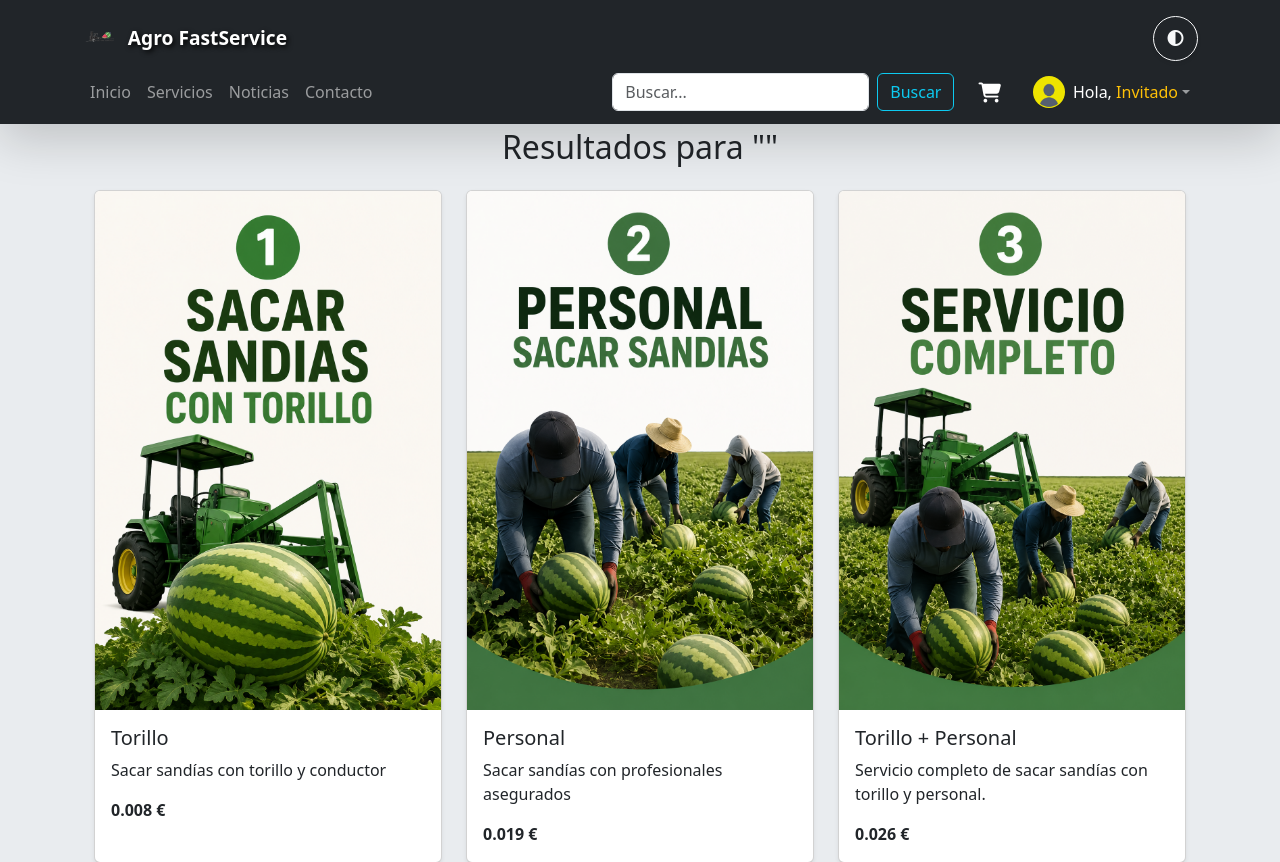
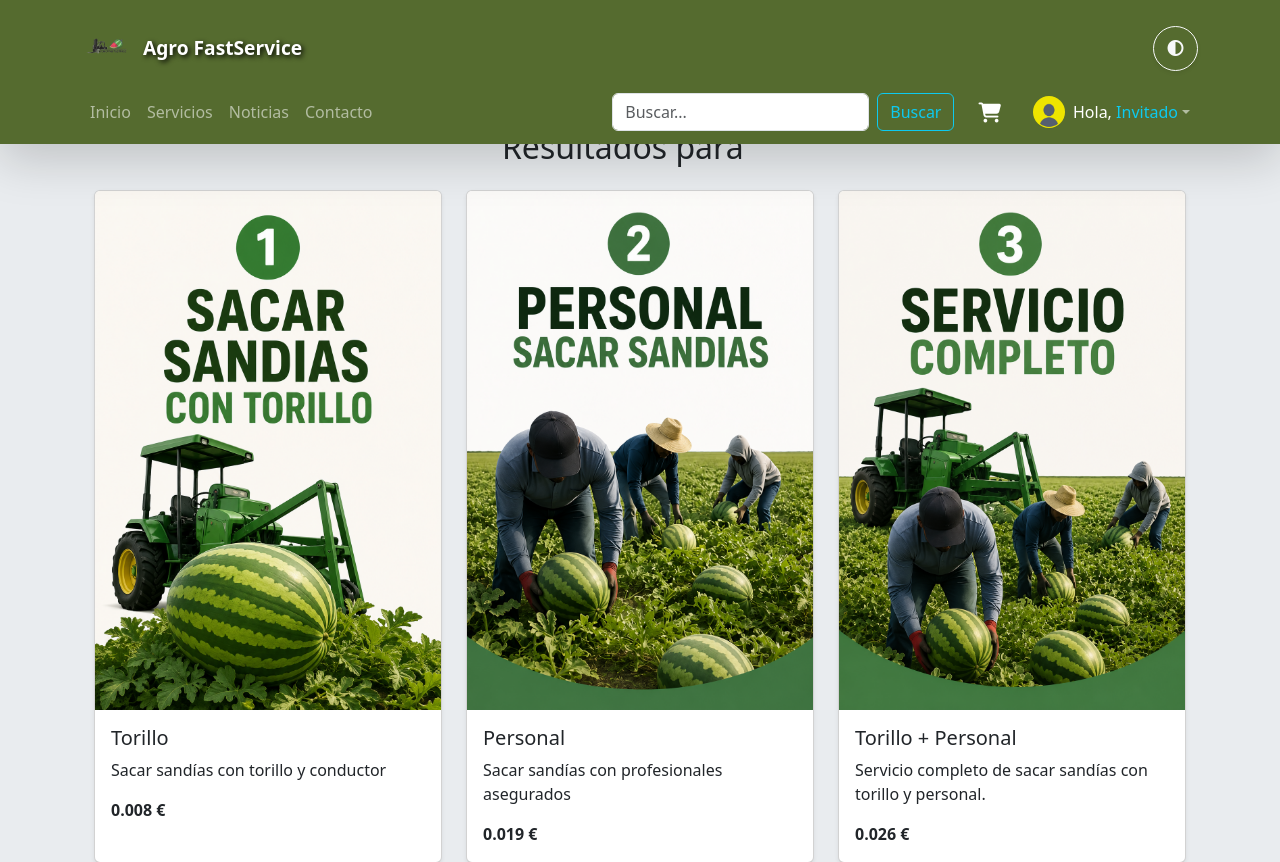
Before and after one commit to Leghlimi/agro_fastservice, a Django app: page /buscador/ in a window 1280 px wide. Shown: the top 862 px of the page. Run offline with Django 5.2, Linux system fonts and the light colour scheme; data comes from the database, SQL or seed files in the repository; both versions use the stored data as it was after the commit.

Commit message:
App completa. Falta refinar front

```diff
--- a/static/css/style.css
+++ b/static/css/style.css
@@ -33,9 +33,9 @@
    NAVBAR
 ========================================================= */
 .navbar {
-    background-color: #212529;
-    /* bg-dark de Bootstrap */
+    background-color: darkolivegreen !important;
 }
+
 
 /* Botón modo oscuro */
 #toggle-theme {
@@ -47,7 +47,7 @@
 
 /* Logo de la navbar */
 .navbar-brand img {
-    height: 50px;
+    height: 70px;
     margin-right: 10px;
 }
 
--- a/templates/base.html
+++ b/templates/base.html
@@ -20,7 +20,7 @@
 
 <!-- HEADER -->
 <header class="shadow-lg ">
-        <nav class="navbar navbar-expand-lg navbar-dark bg-dark">
+    <nav class="navbar navbar-expand-lg navbar-dark">
         <div class="container d-flex flex-wrap align-items-center justify-content-between">
 
             <!-- Logo -->
@@ -54,21 +54,25 @@
                          Luego tenemos la ruta hacia la pag home o donde sea
                          {% endcomment %}
                     <li class="nav-item">
-                            <a class="nav-link {% if request.path == '/' %}active{% endif %}" href="{% url 'home' %}">Inicio</a>
+                        <a class="nav-link {% if request.path == '/' %}active{% endif %}"
+                           href="{% url 'home' %}">Inicio</a>
                     </li>
                     <li class="nav-item">
-                            <a class="nav-link {% if '/servicios/' in request.path %}active{% endif %}" href="{% url 'servicios:lista_servicios' %}">Servicios</a>
+                        <a class="nav-link {% if '/servicios/' in request.path %}active{% endif %}"
+                           href="{% url 'servicios:lista_servicios' %}">Servicios</a>
                     </li>
                     <li class="nav-item">
                         <a class="nav-link {% if '/noticias/' in request.path %}active{% endif %}" href="#">Noticias</a>
                     </li>
                     <li class="nav-item">
-                            <a class="nav-link {% if '/contacto/' in request.path %}active{% endif %}" href="{% url 'contacto' %}">Contacto</a>
+                        <a class="nav-link {% if '/contacto/' in request.path %}active{% endif %}"
+                           href="{% url 'contacto' %}">Contacto</a>
                     </li>
                 </ul>
 
                 <!-- Buscador -->
-                    <form class="d-flex mb-2 mb-lg-0 me-lg-3 order-5 order-lg-4" role="search" action="{% url 'buscar_servicios' %}" method="get">
+                <form class="d-flex mb-2 mb-lg-0 me-lg-3 order-5 order-lg-4" role="search"
+                      action="{% url 'buscar_servicios' %}" method="get">
                     <input class="form-control me-2" type="search" name="q" placeholder="Buscar..." aria-label="Buscar"
                            value="{{ request.GET.q|default:'' }}">
                     <button class="btn btn-outline-info" type="submit">Buscar</button>
@@ -110,16 +114,18 @@
                             <span class="text-white">
                                     Hola,
                                 {% if user.is_authenticated %}
-                                        <span class="text-danger">{{ user.username }}</span>
+                                    <span class="text-warning">{{ user.username }}</span>
                                 {% else %}
-                                        <span class="text-warning">Invitado</span>
+                                    <span class="text-info">Invitado</span>
                                 {% endif %}
                                 </span>
                         </a>
                         <ul class="dropdown-menu dropdown-menu-end">
                             {% if user.is_authenticated %}
                                 <li><a class="dropdown-item" href="{% url 'perfil' %}">Mi perfil</a></li>
-                                    <li><hr class="dropdown-divider"></li>
+                                <li>
+                                    <hr class="dropdown-divider">
+                                </li>
                                 <li><a class="dropdown-item" href="{% url 'logout' %}">Cerrar sesión</a></li>
                             {% else %}
                                 <li><a class="dropdown-item" href="{% url 'login' %}">Iniciar sesión</a></li>
```
Also changed, not shown: db.sqlite3. Lines whose indentation alone changed are shown as unchanged.
